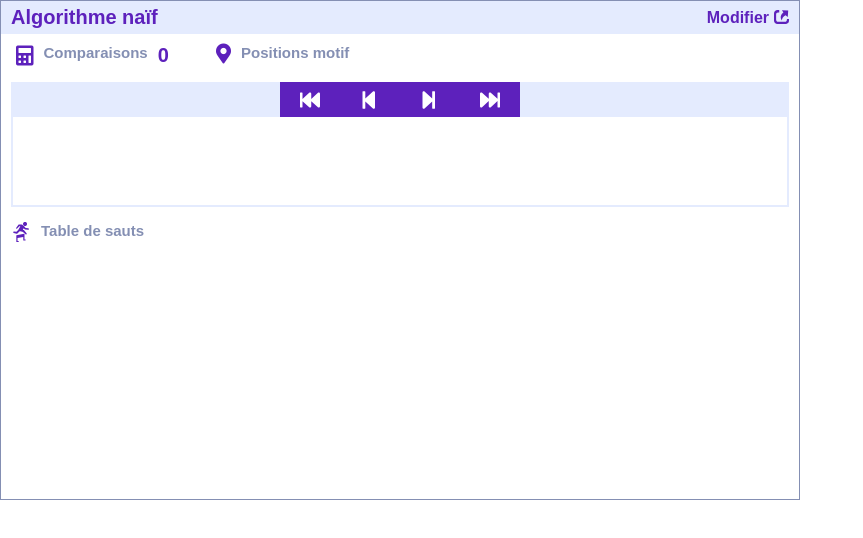
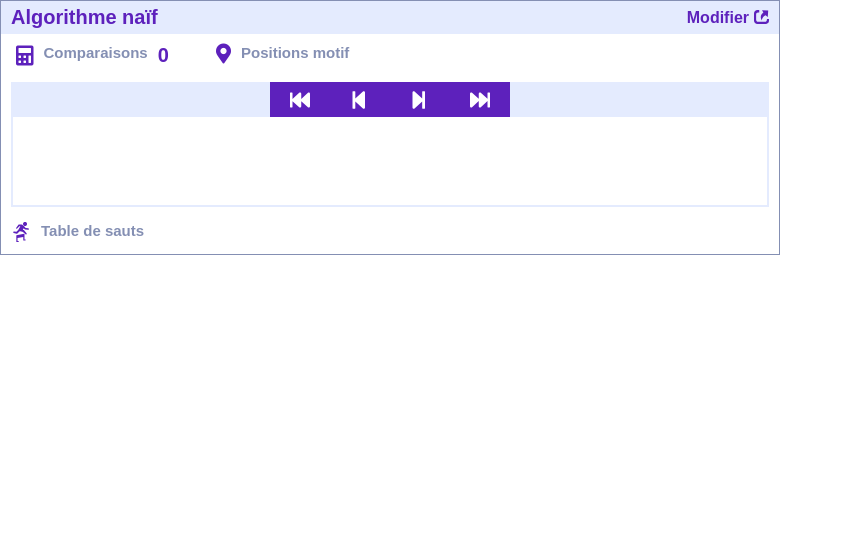
Before and after one commit to germainbecker/germainbecker.github.io, a plain HTML site: page recherche-textuelle/iframe-embed.html in a window 1280 px wide. Shown: the whole page, without its empty margins (0-863 px from the left). Drawn offline with Linux system fonts and the light colour scheme.

Commit message:
maj style iframe

```diff
--- a/recherche-textuelle/recherche.js
+++ b/recherche-textuelle/recherche.js
@@ -389,8 +389,8 @@ function recherche_boyermoore_horspool(motif, phrase) {
         let decalage = k + 1;
         let lettre = phrase[debut + k];
         if (lettre in decalages) {
-            let posfin = motif.length - 1 - k;
-            decalage = decalages[lettre] - posfin;
+            let posfin = motif.length - 1 - k;  // nb de caractères qui ont "matché"
+            decalage = decalages[lettre] - posfin; // decalage possible = decalage max - nb de carac qui ont "matché"
         }
         debut += Math.max(decalage, 1);  // si décalage négatif on décale d'un cran seulement
         historique.deplacer(debut);
@@ -729,7 +729,7 @@ for (let i = 0; i < radio_btn.length; i++) {
 /* --- TOUT EFFACER --- */
 
 reinitialiser = function() {
-    let url_origine = new URL(window.location.origin);
+    let url_origine = new URL(window.location.origin + window.location.pathname);
     document.location.replace(url_origine);
 }
 
--- a/recherche-textuelle/style_iframe.css
+++ b/recherche-textuelle/style_iframe.css
@@ -34,17 +34,17 @@
 
 html {
   width: 800px;
-  height: 500px;
 }
 
 body {
-  width: 100%;
-  height: 100%;
+  width: inherit;
+  height: inherit;
   display: flex;
   flex-direction: column;
   font-family: Arial, sans-serif;
   background-color: #fff;
   color: #444;
+  overflow: auto;
 }
 
 .centre {
@@ -55,6 +55,8 @@ body {
 /* CONTENEUR GLOBAL */
 
 #conteneur-global {
+  width: inherit;
+  height: 100%;
   margin: 0px;
   background-color: var(--blanc);
   display: flex;
@@ -69,11 +71,14 @@ body {
 /* -------------- CONTENEUR DROIT ----------------- */
 
 #conteneur-droit {
-  height: 500px;
+  width: 778px;
+  height: 100%;
+  margin-right: 20px;
   display: flex;
   flex-direction: column;
   flex: auto;
   border: 1px solid var(--gris-fonce);
+  overflow-x: hidden;
 }
 
 /* Titre et lien de sortie */
```
